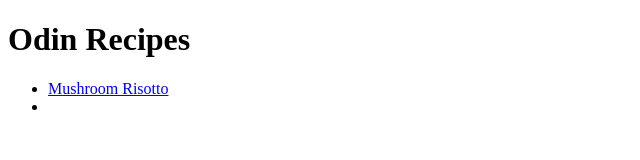
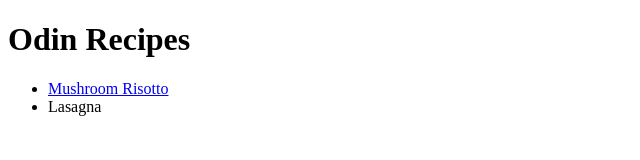
Before and after one commit to lucasrodlima/odin-recipes, a plain HTML site: page index.html in a window 1280 px wide. Shown: the full height of the page, 0-640 px from the left. Drawn offline with Linux system fonts and the light colour scheme.

Commit message:
Fix link to lasagna page in index
Fixed it again due to forgeting to add the text in the list item
element.

```diff
--- a/index.html
+++ b/index.html
@@ -9,7 +9,7 @@
 
         <ul>
             <li><a href="./recipes/risotto.html">Mushroom Risotto</a></li>
-            <li><a href="./recipes/lasagna.html"></a></li>
+            <li><a href="./recipes/lasagna.html"></a>Lasagna</li>
         </ul>
 
     </body>
```
